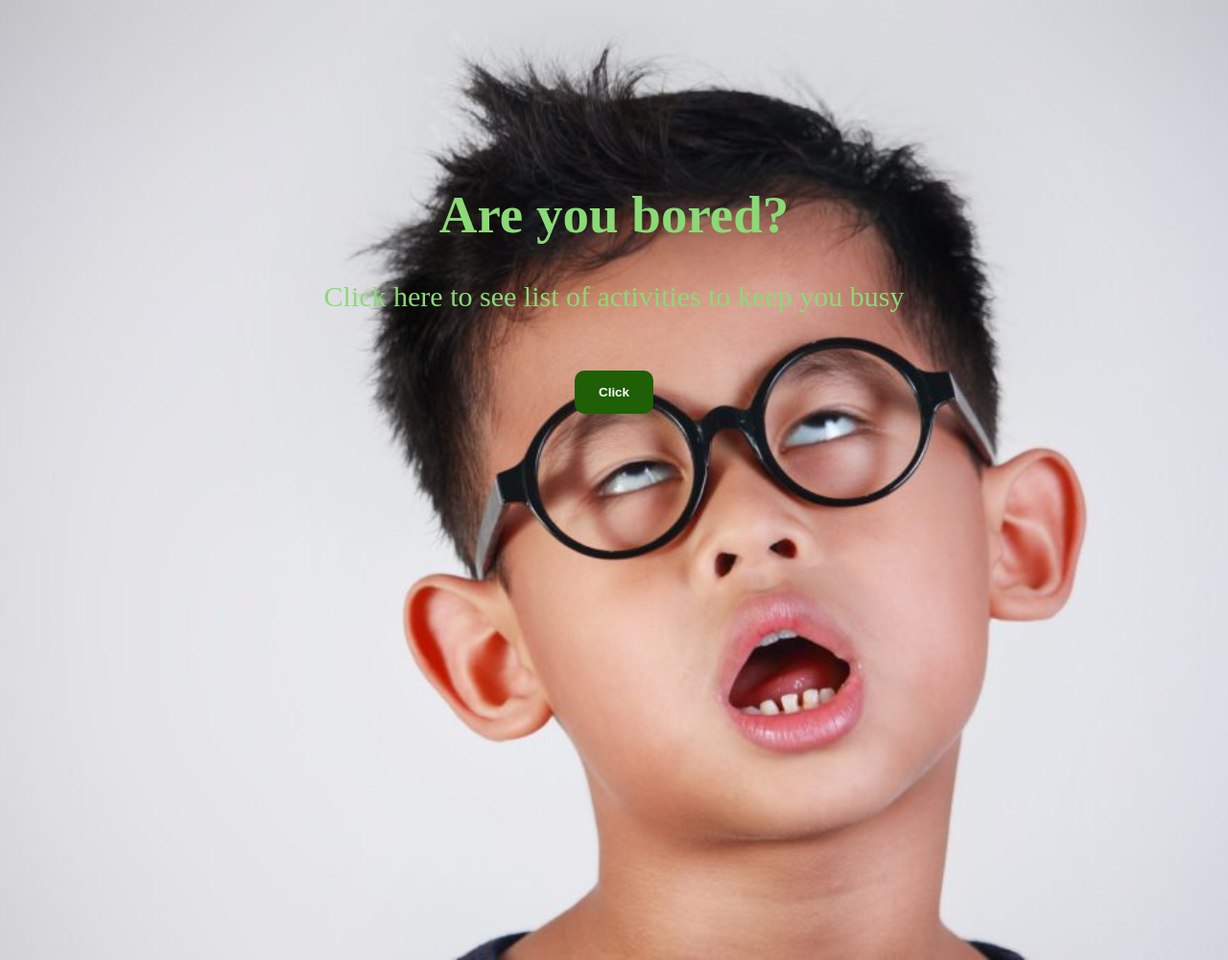
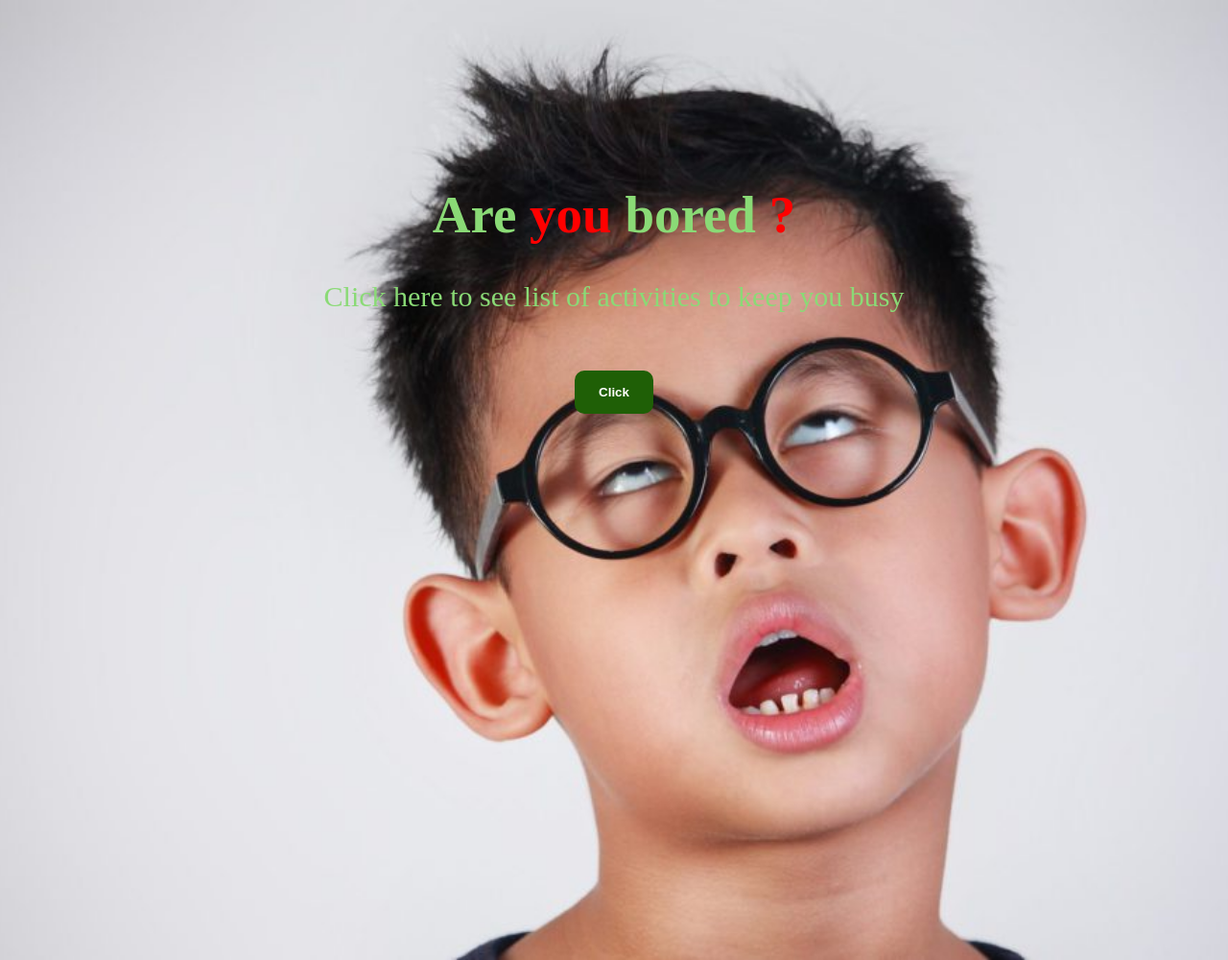
Before and after one commit to Haybesil/Bored, a plain HTML site: page index.html in a window 1280 px wide. Shown: the whole page at 96% size. Drawn offline with Linux system fonts and the light colour scheme.

Commit message:
updated css

```diff
--- a/index.html
+++ b/index.html
@@ -8,7 +8,7 @@
     <link rel="stylesheet" href="style.css">
 </head>
 <body>
-    <h1>Are you bored?</h1>
+    <h1>Are <span>you</span> bored <span>?</span></h1>
     <p>Click here to see list of activities to keep you busy</p>
 
     <button onclick="goToNextPage()">Click</button>
--- a/style.css
+++ b/style.css
@@ -13,6 +13,10 @@ body {
 h1 {
     font-size: 55px;
     color: rgb(138, 218, 118);
+}
+
+h1 span {
+    color: red;
 }
 
 p {
```
